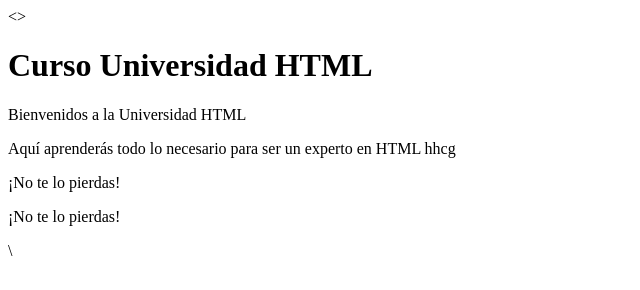
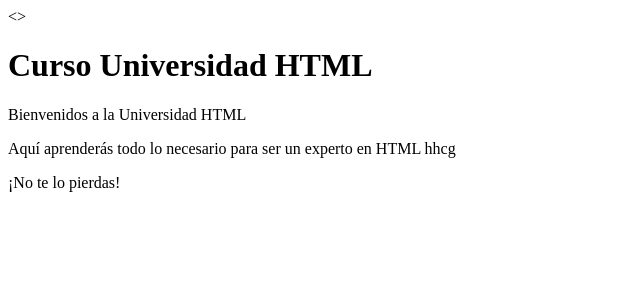
Before and after one commit to thiaguinto/Leccion01, a plain HTML site: page index.html in a window 1280 px wide. Shown: the whole page, without its empty margins (0-640 px from the left). Drawn offline with Linux system fonts and the light colour scheme.

Commit message:
Update index.html ff

```diff
--- a/index.html
+++ b/index.html
@@ -10,7 +10,7 @@
         <p> Bienvenidos a la Universidad HTML </p>
         <p> Aquí aprenderás todo lo necesario para ser un experto en HTML hhcg </p>
         <p> ¡No te lo pierdas! </p>
-        <p> ¡No te lo pierdas! </p>\
+
 
     </body>
 
```
